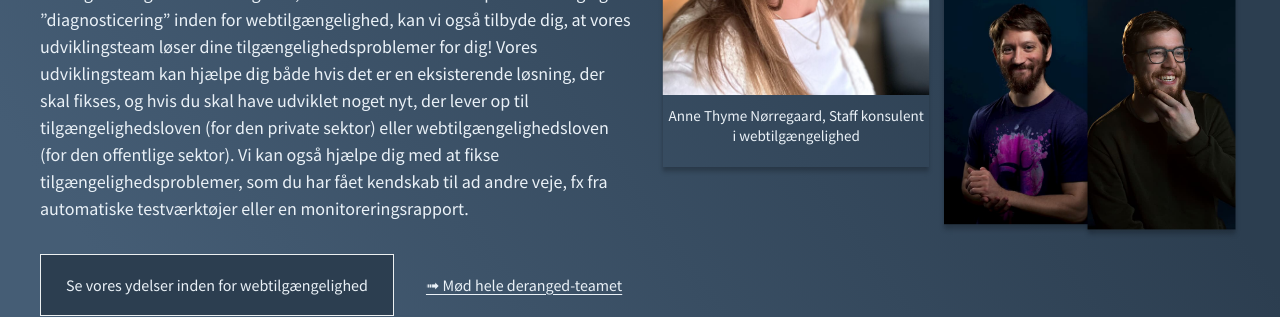
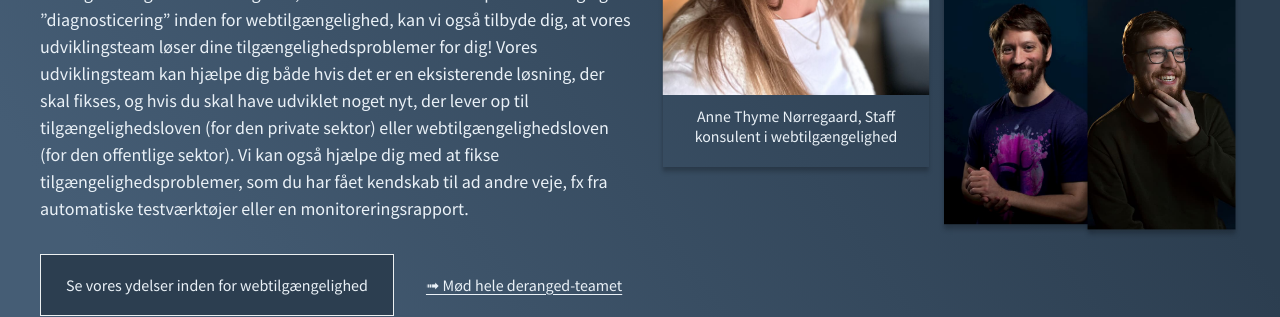
Before and after one commit to derangeddk/deranged.dk, a Jekyll site: the page built from da/tilgaengelighed/index.html, in a window 1280 px wide. Shown: the part 1749-2066 px from the top of the page. Built offline with Jekyll 4.4.1, drawn with Linux system fonts in a browser that asks for light colours; some web fonts are replaced; comment, search, counter and statistics services are not loaded.

Commit message:
Removed obsolete class definition and unified photo caption style

```diff
--- a/_sass/accessibility-page.scss
+++ b/_sass/accessibility-page.scss
@@ -23,21 +23,6 @@ h6 {
     max-width: 100%;
 }
 
-.content__image-container {
-    max-width: 300px;
-    margin: auto;
-
-    img {
-        width: 100%;
-        border-radius: 4px;
-    }
-
-    @media (min-width: 768px) {
-        float: right;
-        margin: 1rem 2.25rem;
-    }
-}
-
 .content:has(.request-contact--standalone) {
     padding-bottom: 24rem;
 
@@ -48,13 +33,6 @@ h6 {
 
 .content:has(.request-contact--standalone) + .content {
     padding-top: 12rem;
-}
-
-figcaption {
-    font-size: 0.875rem;
-    color: #666;
-    margin-top: 0.5rem;
-    text-align: center;
 }
 
 .section__heading {
@@ -145,8 +123,9 @@ figcaption {
         }
 
         .photo-caption {
-            margin: 1rem 1.8rem;
-            transform: translate(0, 0) scale(1.2);
+            text-align: center;
+            margin: 0.8rem;
+            font-size: 1.1rem;
         }
     }
 
```
